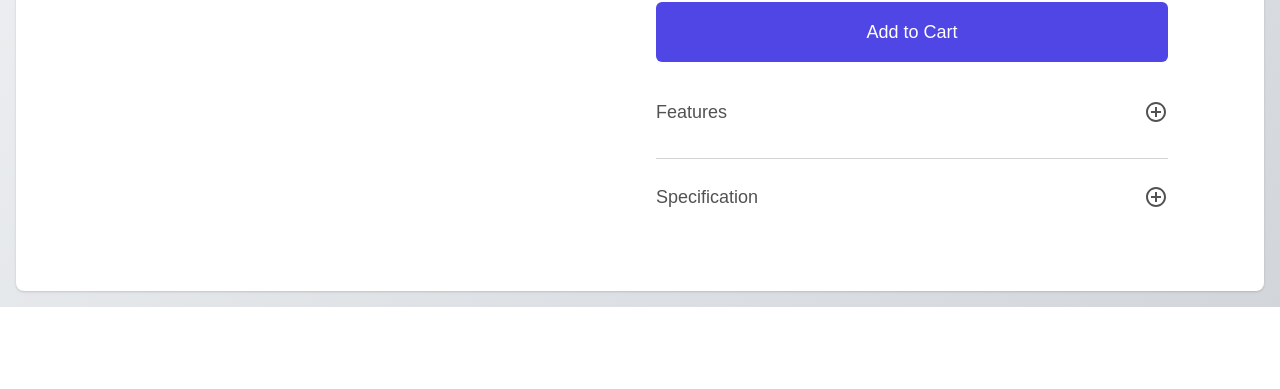
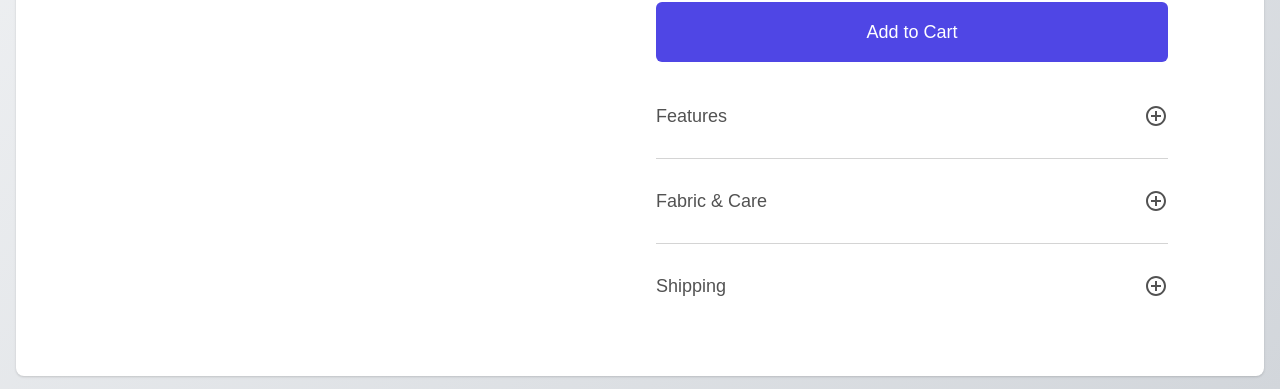
Before and after one commit to jsonyeung/great-frontend-projects, a React (Vite) app in the folder product-details-section/: page / in a window 1280 px wide. Shown: the part 772-1161 px from the top of the page. Before the commit the page ends 1079 px from the top, so only its background shows below. Built offline with nearby package versions, Linux system fonts and the light colour scheme.

Commit message:
Add placeholder data and close toggle symbol

```diff
--- a/product-details-section/src/components/Accordian.tsx
+++ b/product-details-section/src/components/Accordian.tsx
@@ -1,5 +1,5 @@
 import { useState } from "react";
-import { RiAddCircleLine } from "react-icons/ri";
+import { RiAddCircleLine, RiIndeterminateCircleLine } from "react-icons/ri";
 
 function Accordion() {
   const [isOpened, setIsOpened] = useState(new Set());
@@ -11,15 +11,37 @@ function Accordion() {
       content: (
         <ul className="list-inside list-disc text-gray-600">
           <li>Designed for comfort and durability.</li>
+          <li>Soft, breathable fabric ideal for travel and adventure.</li>
+          <li>Lace front procket and adjustable hood.</li>
+          <li>Minimalist design pairs well with any style.</li>
+          <li>Made with eco-conscious materials.</li>
         </ul>
       ),
     },
     {
       id: 1,
-      title: "Specification",
+      title: "Fabric & Care",
       content: (
         <ul className="list-inside list-disc text-gray-600">
-          <li>Designed for comfort and durability.</li>
+          <li>Machine wash cold on a gentle cycle.</li>
+          <li>Tumble dry on low heat with tennis balls to maintain loft.</li>
+          <li>Do not iron; steam if necessary.</li>
+          <li>Can be dry cleaned if preferred</li>
+        </ul>
+      ),
+    },
+    {
+      id: 2,
+      title: "Shipping",
+      content: (
+        <ul className="list-inside list-disc pr-10 text-gray-600">
+          <li>
+            Free standard shipping on all orders - no minimum spend required.
+          </li>
+          <li>Expedited shipping available at an additional cost.</li>
+          <li>
+            Packaged in biodegradable materials to reduce environmental impact
+          </li>
         </ul>
       ),
     },
@@ -44,14 +66,19 @@ function Accordion() {
           <div className="border-b border-neutral-300 last:border-none">
             <div
               onClick={() => handleAccordionItemToggle(itemData)}
-              className="cursor-pointer flex items-center justify-between py-6"
+              className="cursor-pointer flex items-center justify-between py-7"
             >
               <h3 className="text-lg font-medium">{itemData.title}</h3>
-              <RiAddCircleLine size={"1.5rem"} />
+
+              {isOpened.has(itemData.id) ? (
+                <RiIndeterminateCircleLine size={"1.5rem"} />
+              ) : (
+                <RiAddCircleLine size={"1.5rem"} />
+              )}
             </div>
 
             <div
-              className={`mt-2 overflow-hidden ${isOpened.has(itemData.id) ? "h-auto" : "h-0"}`}
+              className={`overflow-hidden ${isOpened.has(itemData.id) ? "h-auto -mt-5 mb-7" : "h-0"}`}
             >
               {itemData.content}
             </div>
```
